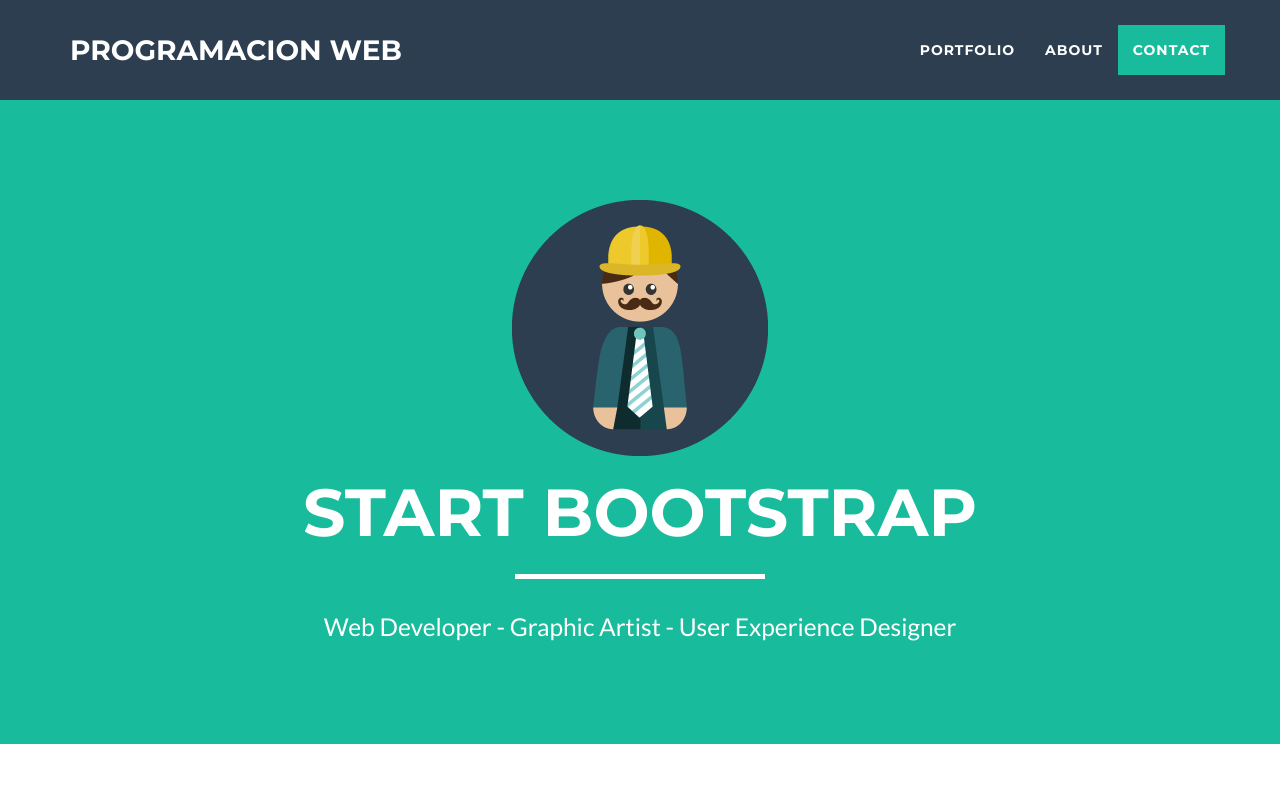
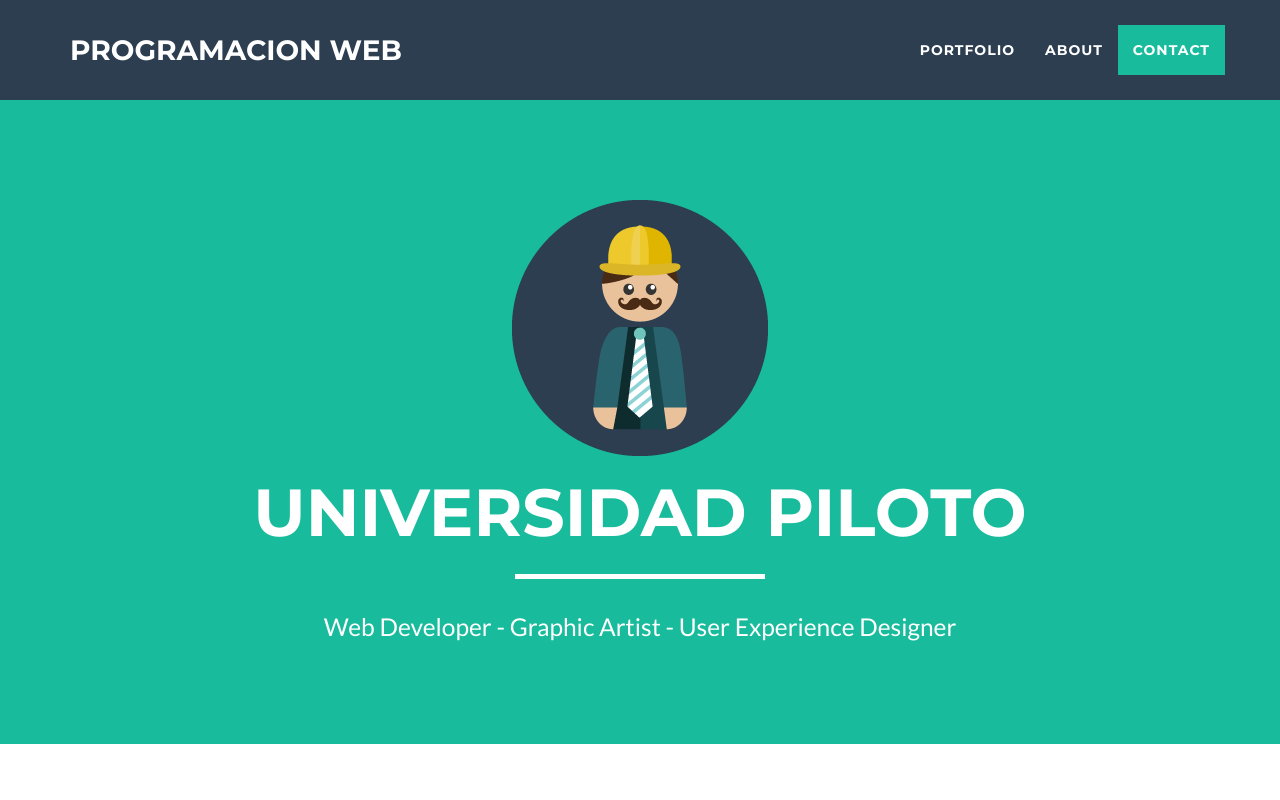
Before and after one commit to nikandres/nicolas, a website: page index.html in a window 1280 px wide. Shown: the top 800 px of the page. Drawn offline with nearby package versions, Linux system fonts and the light colour scheme.

Commit message:
Tercer cambio

```diff
--- a/index.html
+++ b/index.html
@@ -74,7 +74,7 @@
                 <div class="col-lg-12">
                     <img class="img-responsive" src="img/profile.png" alt="">
                     <div class="intro-text">
-                        <h1 class="name">Start Bootstrap</h1>
+                        <h1 class="name">Universidad Piloto</h1>
                         <hr class="star-light">
                         <span class="skills">Web Developer - Graphic Artist - User Experience Designer</span>
                     </div>
```
